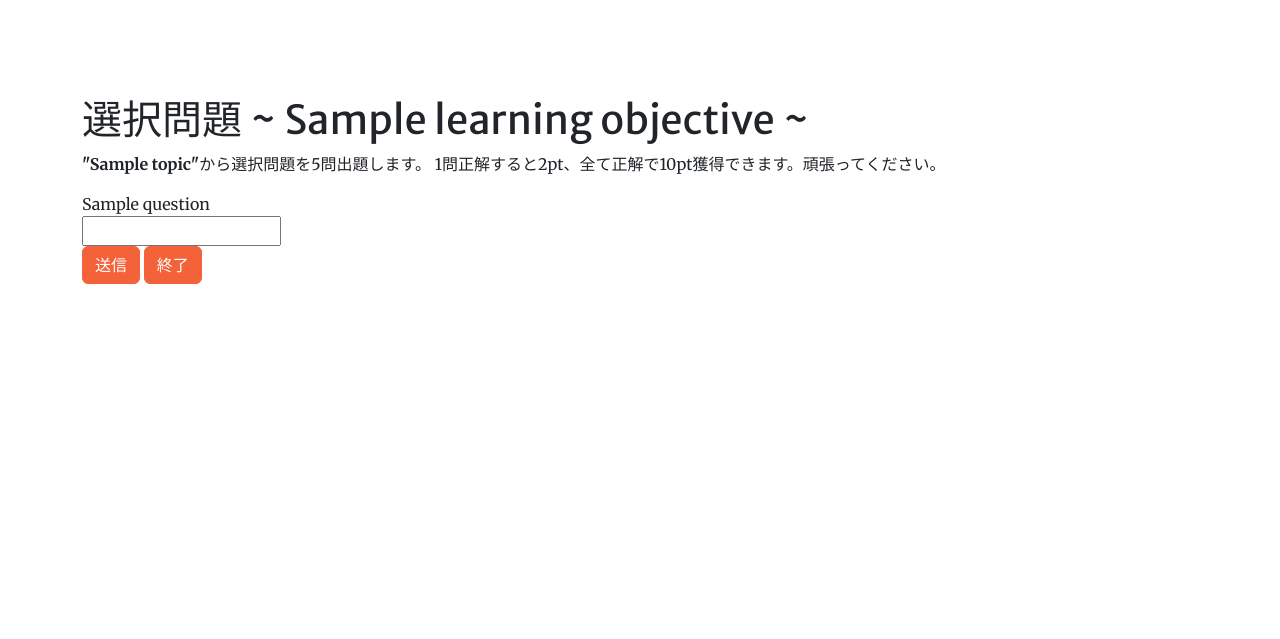
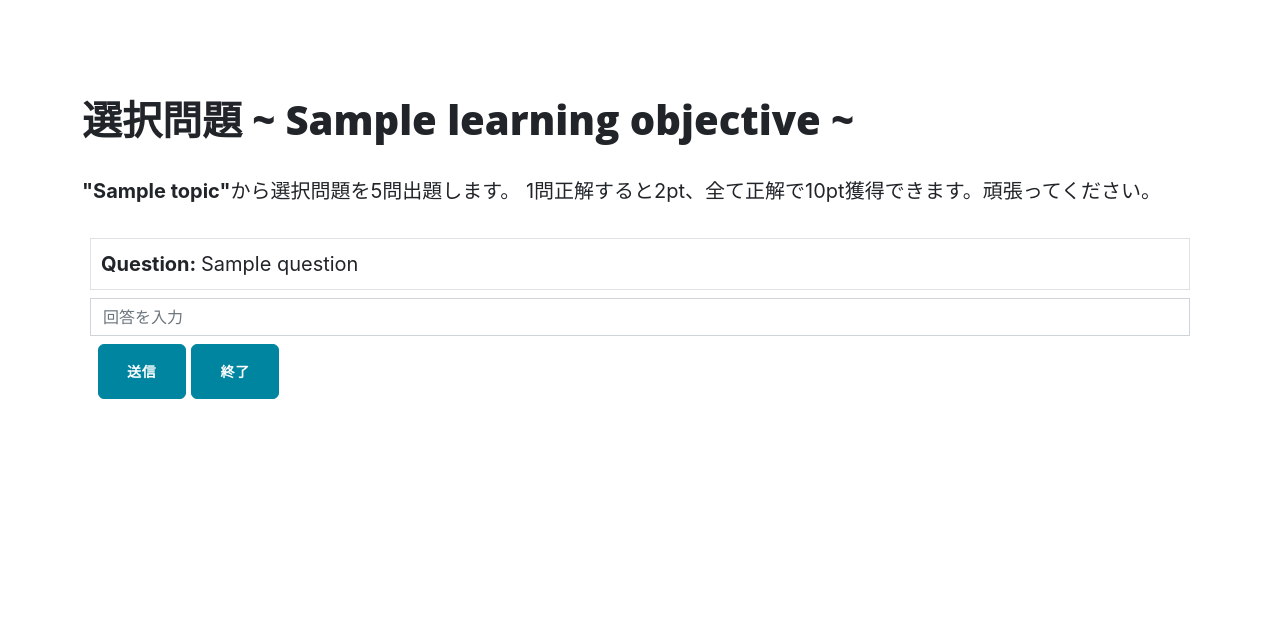
Before and after one commit to Akiwork1252/mysite, a Django app: template exam/templates/exam/exam.html in a window 1280 px wide. Shown: the top 639 px of the page. Run offline with Django 3.2, Linux system fonts and the light colour scheme; the template is opened without the code that fills it: most values are stand-ins (such as "Sample title", 1, 10 or a date in 2020); some libraries are stand-ins or nearby versions.

Commit message:
Fixed the display of the exam chat screen

```diff
--- a/exam/templates/exam/exam.html
+++ b/exam/templates/exam/exam.html
@@ -3,7 +3,7 @@
 
 {% block head %}
     <meta name='csrf-token' content={{ csrf_token }}>
-    <link rel="stylesheet" href="{% static "css/clean_blog.html" %}">
+    <link rel="stylesheet" href="{% static "css/clean_blog.css" %}">
     <link rel="stylesheet" href="{% static "css/mystyle.css" %}">
 {% endblock head %}
 
@@ -19,14 +19,15 @@
             </p>
         </div>
         <!-- Chat -->
-        <div id='chat-box'>
+        <div id='chat-box' class='border m-2'>
             <div>
+                <strong>Question: </strong>
                 {{ question|linebreaksbr }}
             </div>
         </div>
-        <form id='chat-form' data-url='{% url url_name topic_id %}'>
-            <input id='message-input' type="text">
-            <div>
+        <form id='chat-form' data-url='{% url url_name topic_id %}' class='m-2'>
+            <input id='message-input' type="text" class='form-control' placeholder='回答を入力' required>
+            <div class='m-2'>
                 <button type='submit' class='btn btn-primary'>送信</button>
                 <button id='end-exam' type='button' class='btn btn-primary'>終了</button>
             </div>
--- a/static/css/mystyle.css
+++ b/static/css/mystyle.css
@@ -11,3 +11,10 @@ footer {
 .my-div-style {
     margin-top: 6rem;
 }
+
+#chat-box {
+    display: flex;
+    flex-direction: column;
+    padding: 10px;
+    gap: 10px;
+}
--- a/static/js/exam_chat.js
+++ b/static/js/exam_chat.js
@@ -5,6 +5,10 @@ document.addEventListener('DOMContentLoaded', function () {
     const endExamButton = document.getElementById('end-exam');
     const chatUrl = chatForm.dataset.url;
     const csrfToken = document.querySelector('meta[name="csrf-token"]').getAttribute('content');
+
+    function n2br(text) {
+        return text.replace(/\n/g, '<br>');
+    }
 
     // チャット送信
     chatForm.addEventListener('submit', function (e) {
@@ -31,26 +35,13 @@ document.addEventListener('DOMContentLoaded', function () {
         .then(response => response.json())
         .then(data => {
             // 採点結果表示
-            const resultContainerDiv = document.createElement('div');
-
-            const scoreDiv = document.createElement('div');
-            scoreDiv.textContent = `Score: ${data.score}`;
-
-            const explanationDiv = document.createElement('div');
-            explanationDiv.textContent = `Explanation: ${data.explanation}`;
-
-            resultContainerDiv.appendChild(scoreDiv);
-            resultContainerDiv.appendChild(explanationDiv);
-            chatBox.appendChild(resultContainerDiv)
+            chatBox.innerHTML += `<div><strong>スコア:</strong> ${data.score}</div>`;
+            chatBox.innerHTML += `<div><strong>解説:</strong> ${data.explanation}</div>`
 
             if (data.next_question) {
                 // 次の問題
-                const questionDiv = document.createElement('div');
-                const questionStrong = document.createElement('strong');
-                questionStrong.textContent = 'Question: ';
-                questionDiv.appendChild(questionStrong);
-                questionDiv.append(`${data.next_question}`);
-                chatBox.appendChild(questionDiv);
+                chatBox.innerHTML += `<div><strong>Question:</strong> ${n2br(data.next_question)}</div>`
+
             } else if (data.finished) {
                 // 総スコア、メッセージ表示
                 const totalScoreDiv = document.createElement('div');
```
Also changed, not shown: ai_support/ai_survices.py (+4 -4 lines), exam/views.py (+11 -2 lines).
